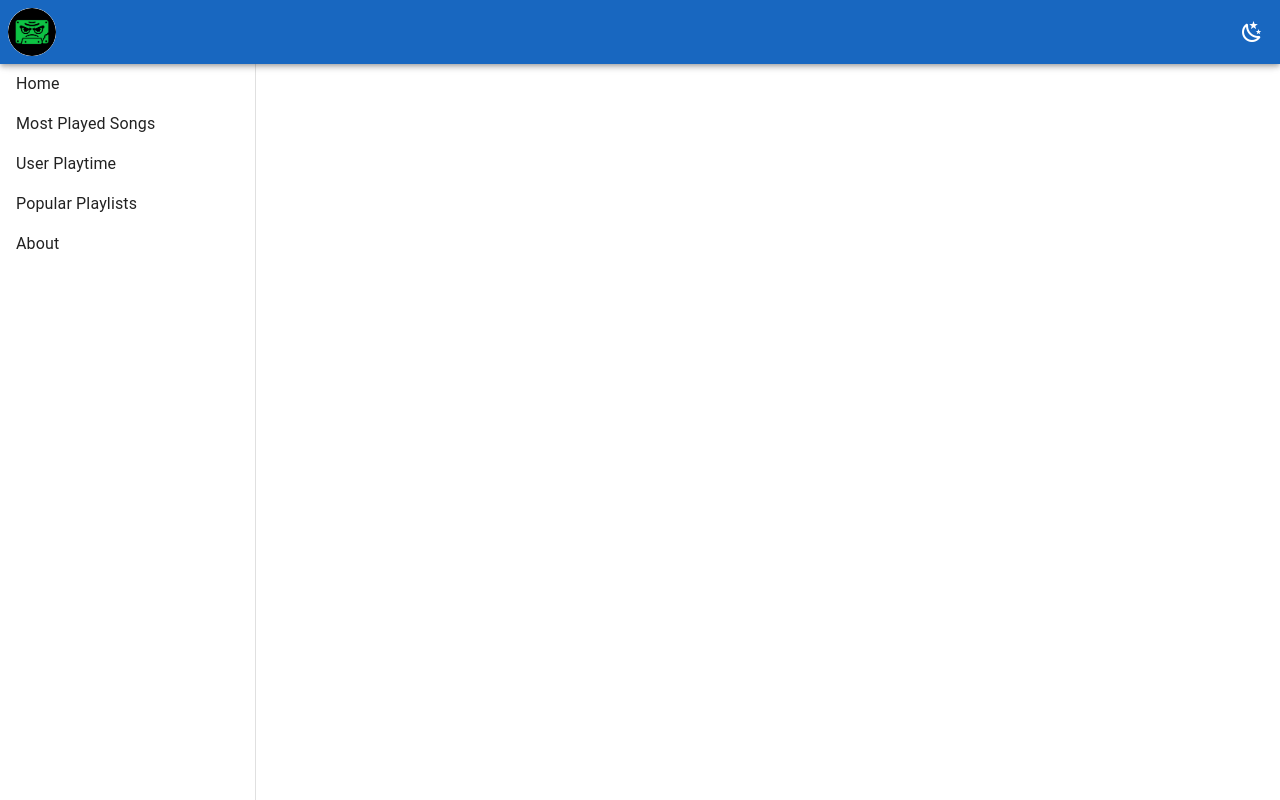
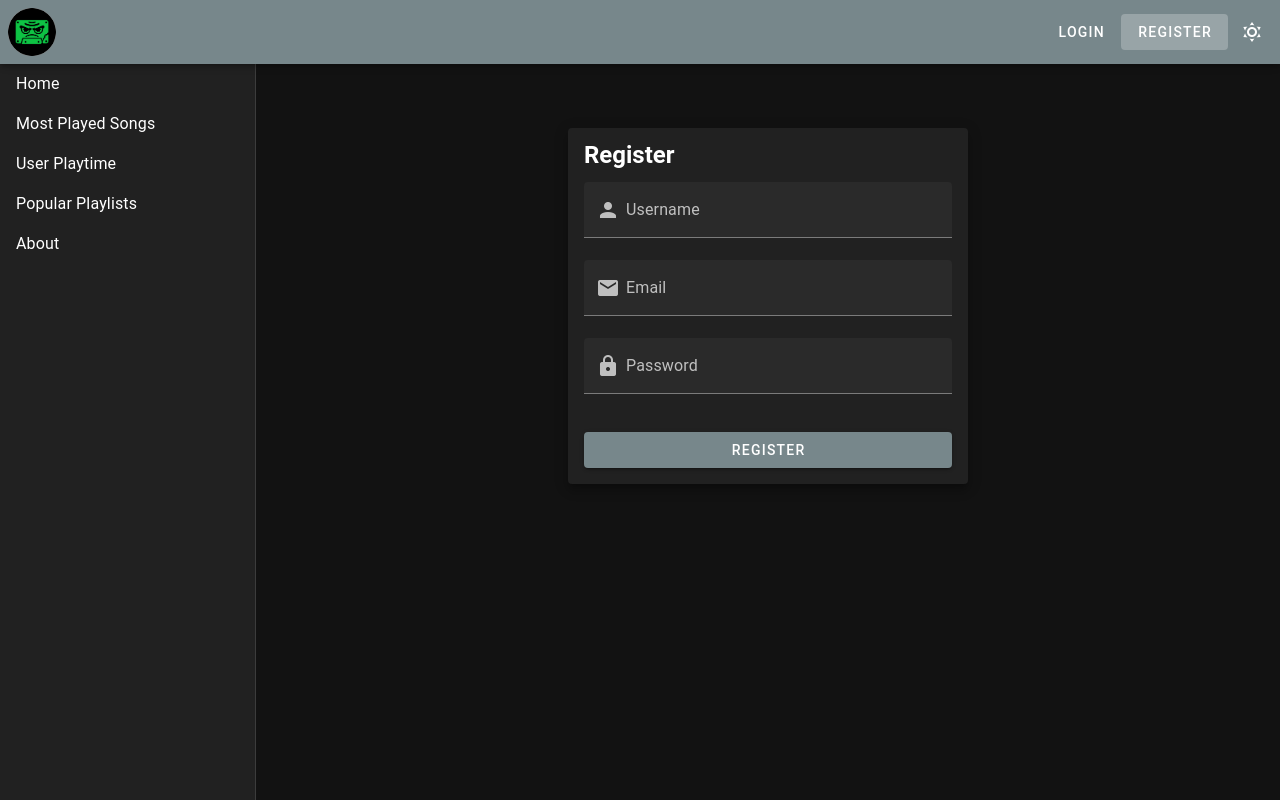
Before and after one commit to Oats-Consumers/Spotitried, a Vue app in the folder frontend/: page /register in a window 1280 px wide. Built offline with nearby package versions, Linux system fonts and the light colour scheme.

Commit message:
added login/logout/register UI and dark mode theme improvements

```diff
--- a/frontend/src/App.vue
+++ b/frontend/src/App.vue
@@ -6,8 +6,17 @@
           <v-img :src="SpotitriedLogo" alt="Spotitried Logo" cover></v-img>
         </v-avatar>
       </v-btn>
-      <!-- <v-app-bar-title class="ml-0 text-no-wrap">Spotitried</v-app-bar-title> -->
       <v-spacer></v-spacer>
+
+      <!-- Auth buttons -->
+      <template v-if="!auth.loggedIn">
+        <v-btn variant="text" to="/login" router>Login</v-btn>
+        <v-btn variant="text" to="/register" router>Register</v-btn>
+      </template>
+      <template v-else>
+        <v-btn variant="text" @click="auth.logout">Logout</v-btn>
+      </template>
+      <!-- Dark mode toggle -->
       <v-btn icon @click="isDark = !isDark">
         <v-icon>{{ isDark ? 'mdi-weather-sunny' : 'mdi-weather-night' }}</v-icon>
       </v-btn>
@@ -22,9 +31,7 @@
     </v-navigation-drawer>
 
     <v-main>
-      <v-container>
-        <router-view />
-      </v-container>
+      <router-view />
     </v-main>
 
     <MusicPlayer></MusicPlayer>
@@ -36,10 +43,13 @@ import { ref, watch } from 'vue'
 import { useTheme } from 'vuetify'
 import SpotitriedLogo from '@/assets/cropped_spotitried_logo.png'
 import MusicPlayer from './components/MusicPlayer.vue';
+import { useAuthStore } from '@/stores/auth'
+
+const auth = useAuthStore()
 
 const drawer = ref(true)
 
-const isDark = ref(false)
+const isDark = ref(true)
 
 const theme = useTheme()
 
--- a/frontend/src/main.ts
+++ b/frontend/src/main.ts
@@ -9,12 +9,24 @@ import 'vuetify/styles'
 import { createVuetify } from 'vuetify'
 import '@mdi/font/css/materialdesignicons.css'  // Optional but recommended
 
-const vuetify = createVuetify()
+// ✅ Create Vuetify instance with custom dark theme
+const vuetify = createVuetify({
+  theme: {
+    defaultTheme: 'dark',
+    themes: {
+      dark: {
+        colors: {
+          primary: '#77878B' // your custom dark mode primary
+        }
+      }
+    }
+  }
+})
 
 const app = createApp(App)
 
 app.use(createPinia())
 app.use(router)
-app.use(vuetify)  // ✅ Add Vuetify
+app.use(vuetify)
 
 app.mount('#app')
--- a/frontend/src/router/index.ts
+++ b/frontend/src/router/index.ts
@@ -1,4 +1,6 @@
 import { createRouter, createWebHistory } from 'vue-router'
+import LoginView from '../views/LoginView.vue'
+import RegisterView from '../views/RegisterView.vue'
 import HomeView from '../views/HomeView.vue'
 import AboutView from '../views/AboutView.vue'
 import MostPlayedView from '../views/MostPlayedView.vue'
@@ -12,6 +14,16 @@ const router = createRouter({
       path: '/',
       name: 'home',
       component: HomeView
+    },
+    {
+      path: '/login',
+      name: 'login',
+      component: LoginView
+    },
+    {
+      path: '/register',
+      name: 'register',
+      component: RegisterView
     },
     {
       path: '/about',
--- /dev/null
+++ b/frontend/src/stores/auth.ts
@@ -0,0 +1,21 @@
+// src/stores/auth.ts
+import { defineStore } from 'pinia'
+
+export const useAuthStore = defineStore('auth', {
+  state: () => ({
+    token: localStorage.getItem('token') || '',
+    loggedIn: !!localStorage.getItem('token'),
+  }),
+  actions: {
+    login(token: string) {
+      this.token = token
+      this.loggedIn = true
+      localStorage.setItem('token', token)
+    },
+    logout() {
+      this.token = ''
+      this.loggedIn = false
+      localStorage.removeItem('token')
+    }
+  }
+})
--- a/frontend/src/views/AboutView.vue
+++ b/frontend/src/views/AboutView.vue
@@ -1,4 +1,5 @@
 <template>
+  <v-container>
     <v-container class="text-center my-12">
       <v-row justify="center">
         <v-col cols="12" md="8">
@@ -28,6 +29,7 @@
         </v-col>
       </v-row>
     </v-container>
+  </v-container>
 </template>
 
 <script setup lang="ts">
--- a/frontend/src/views/HomeView.vue
+++ b/frontend/src/views/HomeView.vue
@@ -1,4 +1,5 @@
 <template>
+  <v-container>
     <v-container class="text-center my-12">
       <v-row justify="center">
         <v-col cols="12">
@@ -35,6 +36,7 @@
         </v-col>
       </v-row>
     </v-container>
+  </v-container>
 </template>
 
 <script setup lang="ts">
--- /dev/null
+++ b/frontend/src/views/LoginView.vue
@@ -0,0 +1,75 @@
+<template>
+  <v-container class="my-12 d-flex align-center justify-center">
+    <v-card width="400" elevation="8">
+      <v-card-title class="text-h5 font-weight-bold justify-center">Login</v-card-title>
+      <v-card-text>
+        <v-form @submit.prevent="login" ref="formRef">
+          <v-text-field
+            v-model="email"
+            label="Email"
+            type="email"
+            :rules="[requiredRule, emailRule]"
+            required
+            prepend-inner-icon="mdi-email"
+          />
+          <v-text-field
+            v-model="password"
+            label="Password"
+            type="password"
+            :rules="[requiredRule]"
+            required
+            prepend-inner-icon="mdi-lock"
+          />
+          <v-btn type="submit" color="primary" block class="mt-4">Login</v-btn>
+        </v-form>
+        <v-alert
+          v-if="error"
+          type="error"
+          variant="tonal"
+          class="mt-4"
+          density="comfortable"
+        >
+          {{ error }}
+        </v-alert>
+      </v-card-text>
+    </v-card>
+  </v-container>
+</template>
+
+<script setup lang="ts">
+import { ref } from 'vue'
+import { useRouter } from 'vue-router'
+import { useAuthStore } from '@/stores/auth'
+
+const email = ref('')
+const password = ref('')
+const error = ref('')
+const formRef = ref()
+const router = useRouter()
+const auth = useAuthStore()
+
+// Validation rules
+const requiredRule = (v: string) => !!v || 'Field is required'
+const emailRule = (v: string) => /.+@.+\..+/.test(v) || 'E-mail must be valid'
+
+const login = async () => {
+  const result = await formRef.value?.validate()
+  if (!result?.valid) return
+
+  error.value = ''
+  try {
+    const res = await fetch('https://spotitried.onrender.com/user/login', {
+      method: 'POST',
+      headers: { 'Content-Type': 'application/json' },
+      body: JSON.stringify({ email: email.value, password: password.value })
+    })
+    const data = await res.json()
+    if (!res.ok) throw new Error(data.detail || data)
+
+    auth.login(data)
+    router.push('/')
+  } catch (err: any) {
+    error.value = err.message
+  }
+}
+</script>
--- a/frontend/src/views/MostPlayedView.vue
+++ b/frontend/src/views/MostPlayedView.vue
@@ -1,5 +1,5 @@
 <template>
-  <v-container>
+  <v-container class="my-5">
     <h1>Most Played Songs</h1>
     <p class="mb-2">This page will display the most played songs in the past week.</p>
 
--- a/frontend/src/views/PopularPlaylistsView.vue
+++ b/frontend/src/views/PopularPlaylistsView.vue
@@ -1,5 +1,5 @@
 <template>
-  <v-container>
+  <v-container class="my-5">
     <h1>Popular Playlists</h1>
     <p class="mb-2">This page will list the most followed user-created playlists.</p>
 
--- /dev/null
+++ b/frontend/src/views/RegisterView.vue
@@ -0,0 +1,89 @@
+<template>
+  <v-container class="my-12 d-flex align-center justify-center">
+    <v-card width="400" elevation="8">
+      <v-card-title class="text-h5 font-weight-bold justify-center">Register</v-card-title>
+      <v-card-text>
+        <v-form @submit.prevent="register" ref="formRef">
+          <v-text-field
+            v-model="username"
+            label="Username"
+            :rules="[requiredRule]"
+            required
+            prepend-inner-icon="mdi-account"
+          />
+          <v-text-field
+            v-model="email"
+            label="Email"
+            type="email"
+            :rules="[requiredRule, emailRule]"
+            required
+            prepend-inner-icon="mdi-email"
+          />
+          <v-text-field
+            v-model="password"
+            label="Password"
+            type="password"
+            :rules="[requiredRule, passwordRule]"
+            required
+            prepend-inner-icon="mdi-lock"
+          />
+          <v-btn type="submit" color="primary" block class="mt-4">Register</v-btn>
+        </v-form>
+
+        <v-alert
+          v-if="error"
+          type="error"
+          variant="tonal"
+          class="mt-4"
+          density="comfortable"
+        >
+          {{ error }}
+        </v-alert>
+      </v-card-text>
+    </v-card>
+  </v-container>
+</template>
+
+<script setup lang="ts">
+import { ref } from 'vue'
+import { useRouter } from 'vue-router'
+import { useAuthStore } from '@/stores/auth'
+
+const username = ref('')
+const email = ref('')
+const password = ref('')
+const error = ref('')
+const router = useRouter()
+const auth = useAuthStore()
+const formRef = ref()
+
+// Validation rules
+const requiredRule = (v: string) => !!v || 'Field is required'
+const emailRule = (v: string) => /.+@.+\..+/.test(v) || 'E-mail must be valid'
+const passwordRule = (v: string) => v.length >= 6 || 'Password must be at least 6 characters'
+
+const register = async () => {
+  const result = await formRef.value?.validate()
+  if (!result?.valid) return
+
+  error.value = ''
+  try {
+    const res = await fetch('https://spotitried.onrender.com/user/register', {
+      method: 'POST',
+      headers: { 'Content-Type': 'application/json' },
+      body: JSON.stringify({
+        username: username.value,
+        email: email.value,
+        password: password.value
+      })
+    })
+    const data = await res.json()
+    if (!res.ok) throw new Error(data.detail || data)
+
+    auth.login(data)
+    router.push('/')
+  } catch (err: any) {
+    error.value = err.message
+  }
+}
+</script>
--- a/frontend/src/views/UserPlaytimeView.vue
+++ b/frontend/src/views/UserPlaytimeView.vue
@@ -1,5 +1,5 @@
 <template>
-  <v-container>
+  <v-container class="my-5">
     <h1>User Playtime</h1>
     <p class="mb-2">This page will show total playtime for each user last month.</p>
 
```
Lines whose indentation alone changed are shown as unchanged.
